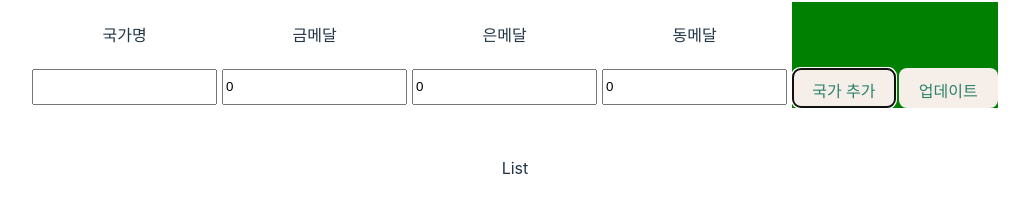
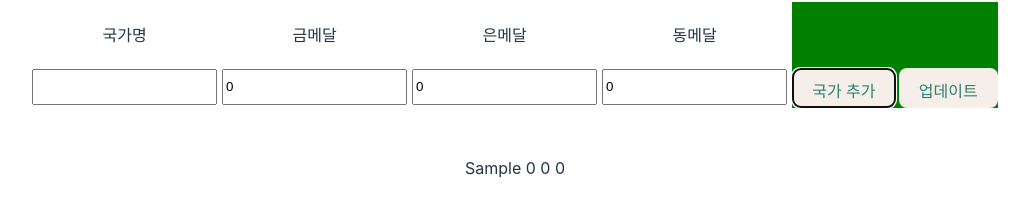
Before and after one commit to ye21iin/sparta-react-project01, a React (Vite) app: page / in a window 1280 px wide. Both pictures are taken after typing "Sample" into the empty fields and a click on the button "국가 추가". Shown: the part 323-538 px from the top of the page, without its empty margins (125-1154 px from the left). Built offline with nearby package versions, Linux system fonts and the light colour scheme.

Commit message:
Feat: Add a list - showing current records - sorted by the number of gold medal Ref: CSS on progress

```diff
--- a/src/App.jsx
+++ b/src/App.jsx
@@ -95,7 +95,15 @@ function App() {
         {records.length === 0 ? (
           <p>아직 추가된 국가가 없습니다. 메달을 추적하세요!</p>
         ) : (
-          <p>List</p>
+          records
+            .sort((a, b) => b.gold - a.gold) // 금메달 기준 내림차순 정렬
+            .map((r) => {
+              return (
+                <p key={r.id}>
+                  {r.country} {r.gold} {r.silver} {r.bronze}
+                </p>
+              );
+            })
         )}
       </div>
     </>
```
